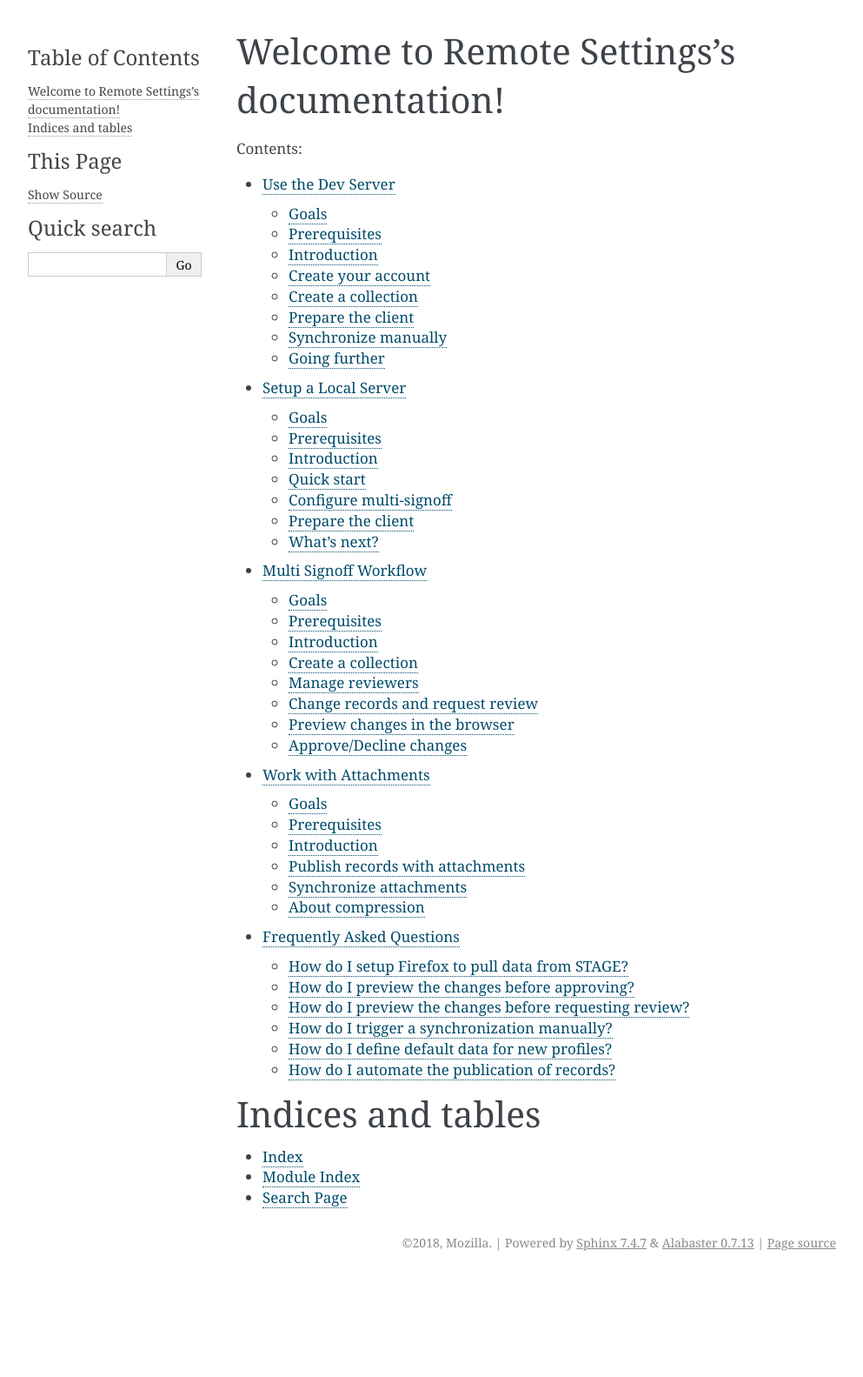
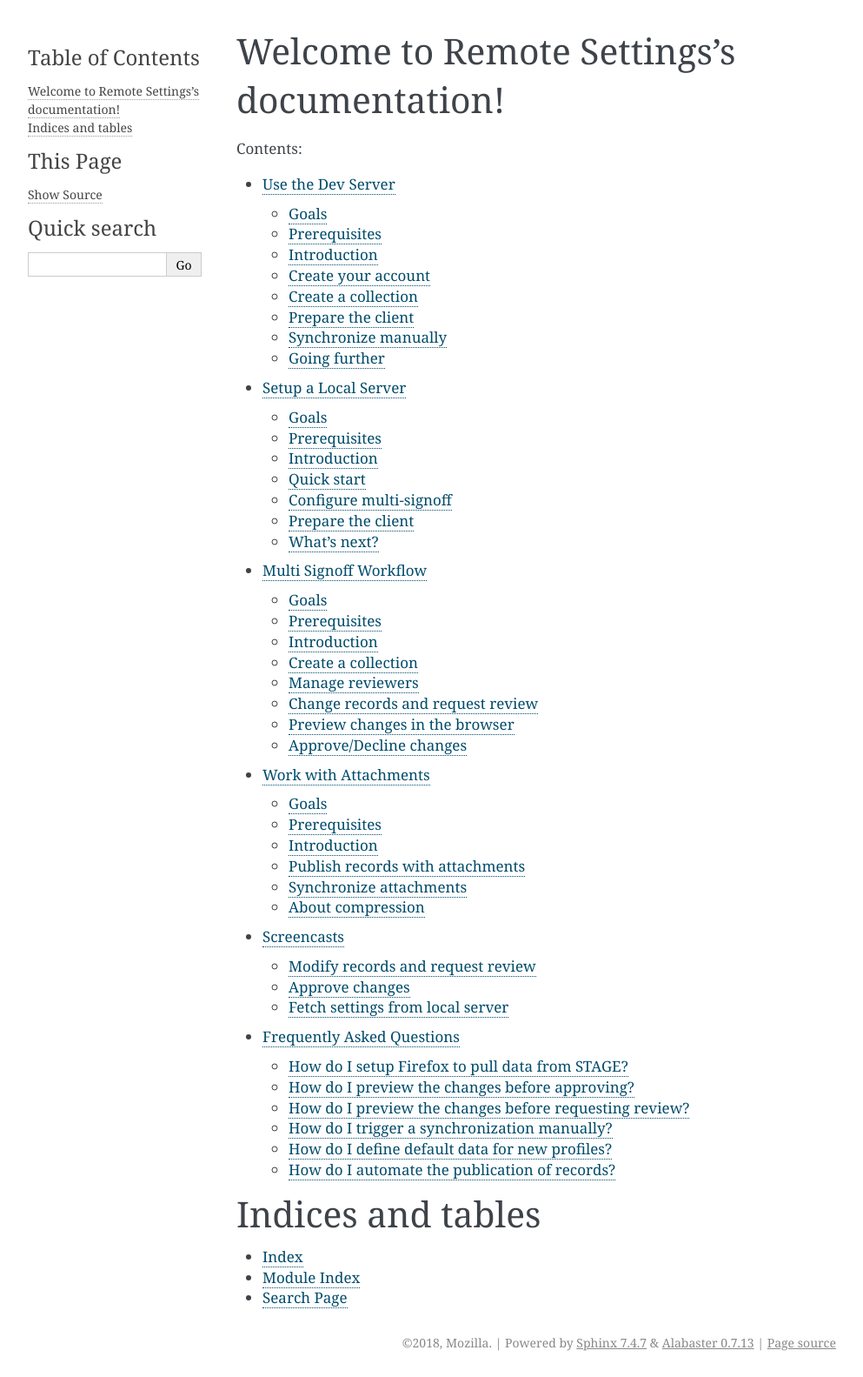
Before and after one commit to mozilla/remote-settings, a Sphinx documentation site: the page built from docs/index.rst, in a window 1280 px wide. Shown: the whole page at 87% size, without its empty margins (148-1141 px from the left). Built offline with Sphinx 7.4.7, drawn with Linux system fonts in a browser that asks for light colours; before the commit the page ends 1468 px from its top, so only the background shows below that.

Commit message:
Add screencasts

```diff
--- a/docs/conf.py
+++ b/docs/conf.py
@@ -85,7 +85,7 @@ html_theme = 'alabaster'
 # Add any paths that contain custom static files (such as style sheets) here,
 # relative to this directory. They are copied after the builtin static files,
 # so a file named "default.css" will overwrite the builtin "default.css".
-html_static_path = ['_static']
+html_static_path = ['_static', 'screencasts']
 
 # Custom sidebar templates, must be a dictionary that maps document names
 # to template names.
--- a/docs/frequently-asked-questions.rst
+++ b/docs/frequently-asked-questions.rst
@@ -53,4 +53,4 @@ If it is a one time run, then you can run the script as if it was you:
 
 1. Authenticate on the Admin UI
 2. Using the DevTools, inspect the outgoing requests and copy the ``Authorization`` header (eg. ``Bearer r43yt0956u0yj1``)
-3. Use this header in your ``cURL` commands (or Python/JS/Rust clients etc.)
+3. Use this header in your ``cURL`` commands (or Python/JS/Rust clients etc.)
--- a/docs/index.rst
+++ b/docs/index.rst
@@ -14,6 +14,7 @@ Welcome to Remote Settings's documentation!
    tutorial-local-server
    tutorial-multi-signoff
    tutorial-attachments
+   screencasts
    frequently-asked-questions
 
 Indices and tables
--- /dev/null
+++ b/docs/screencasts.rst
@@ -0,0 +1,31 @@
+.. _screencasts:
+
+Screencasts
+===========
+
+Modify records and request review
+---------------------------------
+
+.. raw:: html
+
+    <video controls width="1400" src="_static/modify-request-review.webm">
+      <track default kind="subtitles" srclang="en" src="_static/modify-request-review.vtt"/>
+    </video>
+
+Approve changes
+---------------
+
+.. raw:: html
+
+    <video controls width="1400" src="_static/approve-review.webm">
+      <track default kind="subtitles" srclang="en" src="_static/approve-review.vtt"/>
+    </video>
+
+Fetch settings from local server
+--------------------------------
+
+.. raw:: html
+
+    <video controls width="1400" src="_static/fetch-local-settings.webm">
+      <track default kind="subtitles" srclang="en" src="_static/fetch-local-settings.vtt"/>
+    </video>
--- a/docs/tutorial-dev-server.rst
+++ b/docs/tutorial-dev-server.rst
@@ -120,6 +120,8 @@ From your code, or the browser console, register the new collection by listening
 
 Then force a synchronization manually with:
 
+.. code-block:: javascript
+
     RemoteSettings.pollChanges();
 
 .. note::
--- a/docs/tutorial-multi-signoff.rst
+++ b/docs/tutorial-multi-signoff.rst
@@ -89,7 +89,7 @@ We will add our ``reviewer`` user above to the ``password-recipes-reviewers`` gr
 
 .. code-block:: bash
 
-    curl -X PATCH $SERVER/v1/buckets/main-workspace/groups/password-recipes-reviewers \
+    curl -X PATCH $SERVER/buckets/main-workspace/groups/password-recipes-reviewers \
          -H 'Content-Type:application/json-patch+json' \
          -d '[{ "op": "add", "path": "/data/members/0", "value": "account:reviewer" }]' \
          -u editor:3d1t0r
```
Also changed, not shown: docs/tutorial-local-server.rst (+5 -3 lines), 3 other files.
